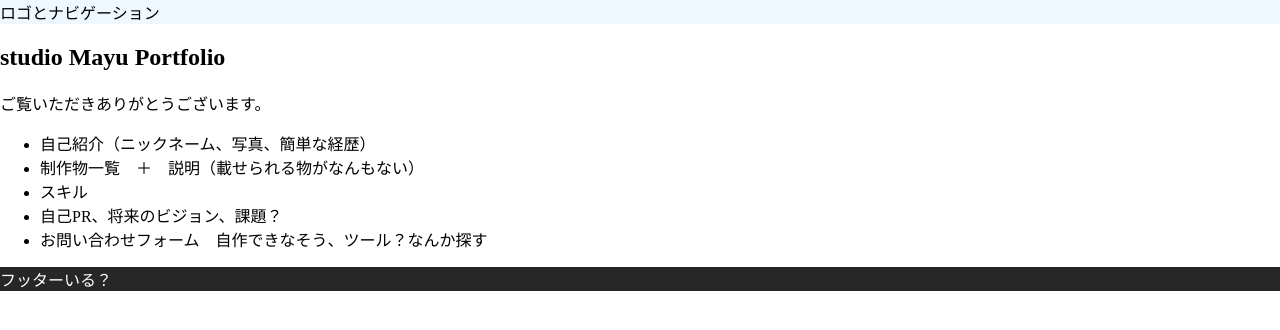
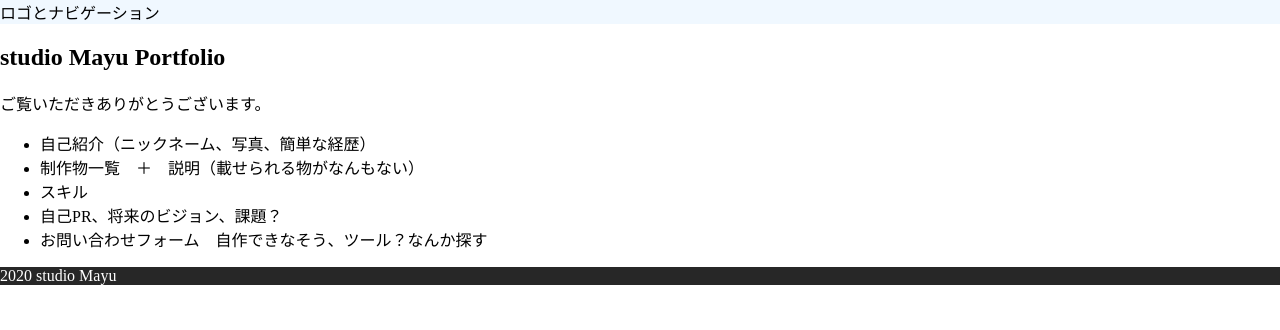
Before and after one commit to studioMayu/portfolio, a plain HTML site: page index.html in a window 1280 px wide. Drawn offline with Linux system fonts and the light colour scheme.

Commit message:
footerを修正
プルを試すために。

```diff
--- a/index.html
+++ b/index.html
@@ -28,7 +28,7 @@
             </div>
         </section>
     </main>
-    <footer>フッターいる？</footer>
+    <footer>2020 studio Mayu</footer>
 </body>
 
 </html>
```
